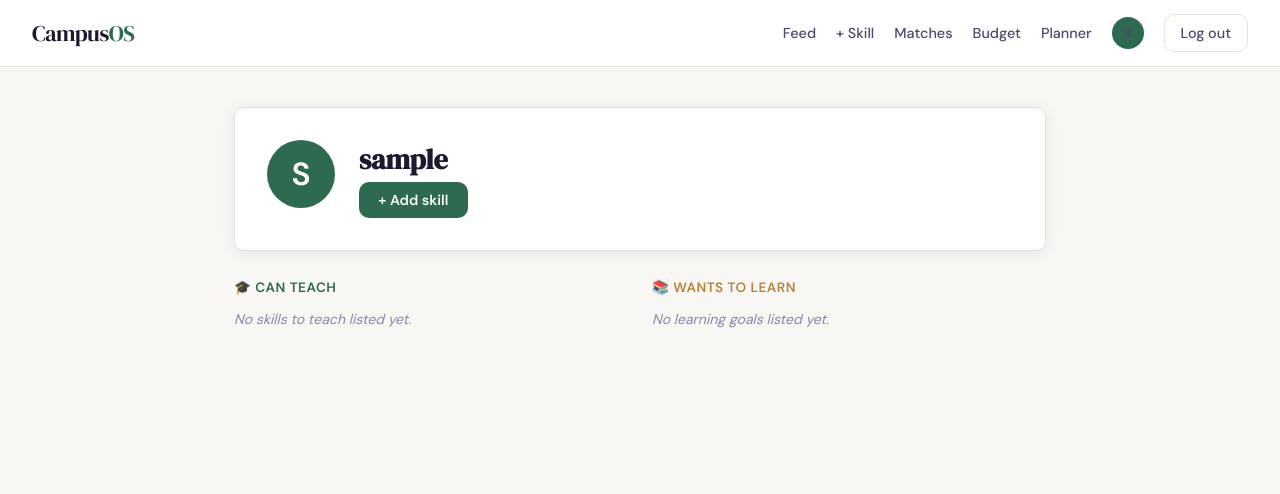
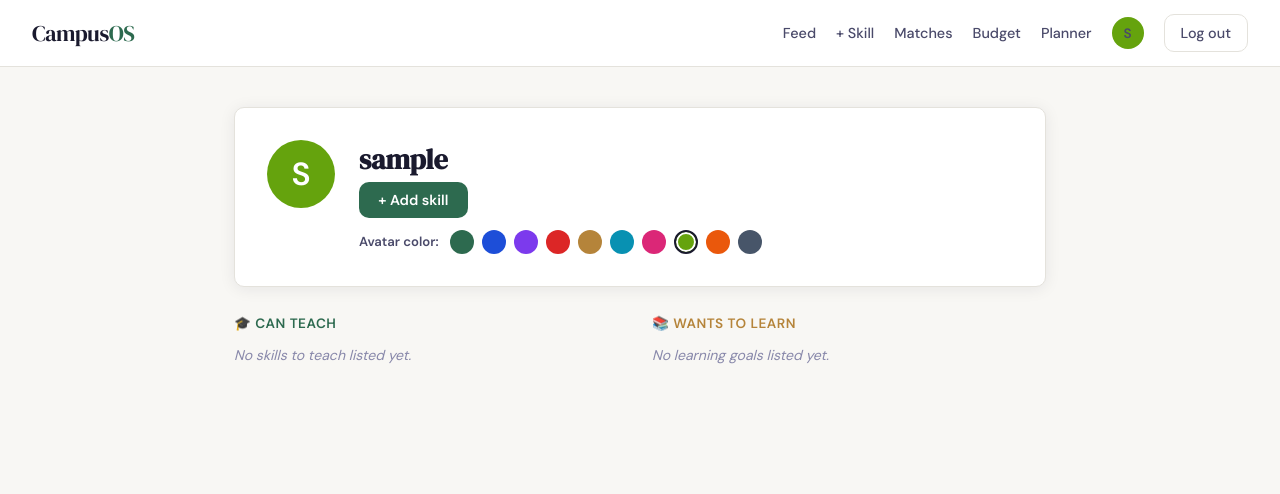
Before and after one commit to jerebear02/CampusOS, a Flask app: a page that uses templates/layout.html in a window 1280 px wide. Shown: the top 494 px of the page. Run offline with Flask 3, Linux system fonts and the light colour scheme; the visitor is signed in with stand-in values (Sample User, id 1); data comes from the database, SQL or seed files in the repository; data that the repository does not hold is empty.

Commit message:
Add color-based profile avatars
- New users column: avatar_color (TEXT, nullable). Idempotent ALTER TABLE
  migration in both app.py and seed_demo.py so existing DBs auto-upgrade.
- 10-color palette tuned for white-text legibility. New avatar_color_for()
  helper falls back to a stable MD5-hash palette pick on the username so
  existing users get a distinct color without backfill.
- Register form: swatch grid (10 radio-styled circles, current selection
  shown with a ring) before submit; falls back to first palette color.
- Own profile page: inline color picker — clicking a swatch POSTs to
  /profile/color and flashes a confirmation. Other-user profiles read-only.
- Color renders on the navbar avatar, every feed card, and the profile
  header. White text everywhere.
- Seed assigns each demo user a distinct color so the demo doesn't look
  monochrome.

Co-Authored-By: Claude Opus 4.7 <noreply@anthropic.com>

```diff
--- a/app.py
+++ b/app.py
@@ -1,6 +1,7 @@
 import os
 import json
 import math
+import hashlib
 import secrets
 import sqlite3
 from collections import defaultdict
@@ -46,6 +47,54 @@ def init_db():
         conn.close()
 
 
+def migrate_db():
+    """Idempotent ALTER TABLE migrations for databases predating new columns."""
+    conn = get_db()
+    user_cols = {r["name"] for r in conn.execute("PRAGMA table_info(users)").fetchall()}
+    if "avatar_color" not in user_cols:
+        conn.execute("ALTER TABLE users ADD COLUMN avatar_color TEXT")
+        conn.commit()
+    conn.close()
+
+
+# ─── Avatar colors ───────────────────────────────────────────────────────────
+
+# Palette designed for white text on a filled circle. All have decent contrast.
+AVATAR_PALETTE = [
+    "#2d6a4f",  # green (app accent)
+    "#1d4ed8",  # blue
+    "#7c3aed",  # purple
+    "#dc2626",  # red
+    "#b5843a",  # gold
+    "#0891b2",  # teal
+    "#db2777",  # pink
+    "#65a30d",  # lime
+    "#ea580c",  # orange
+    "#475569",  # slate
+]
+
+
+def avatar_color_for(user):
+    """Return the user's chosen avatar color, or a stable palette pick keyed
+    off their username so existing users get a distinct color without a backfill.
+    `user` can be a sqlite3.Row, dict, or anything with .get / [] access.
+    """
+    if user is None:
+        return AVATAR_PALETTE[0]
+    try:
+        stored = user["avatar_color"]
+    except (KeyError, IndexError):
+        stored = None
+    if stored:
+        return stored
+    try:
+        name = user["username"]
+    except (KeyError, IndexError):
+        return AVATAR_PALETTE[0]
+    h = int(hashlib.md5(name.encode("utf-8")).hexdigest()[:8], 16)
+    return AVATAR_PALETTE[h % len(AVATAR_PALETTE)]
+
+
 # ─── Auth decorator ──────────────────────────────────────────────────────────
 
 def login_required(f):
@@ -60,18 +109,25 @@ def login_required(f):
 # ─── Template globals ────────────────────────────────────────────────────────
 
 @app.context_processor
-def inject_nav_badges():
-    """Expose pending incoming match count to every template (for the navbar badge)."""
+def inject_nav_globals():
+    """Expose per-request globals to all templates: pending incoming match
+    count (for the navbar badge) and the logged-in user's avatar color."""
     user_id = session.get("user_id")
     if not user_id:
-        return {"pending_match_count": 0}
+        return {"pending_match_count": 0, "session_avatar_color": None}
     db = get_db()
     row = db.execute(
         "SELECT COUNT(*) AS n FROM matches WHERE receiver_id = ? AND status = 'pending'",
         (user_id,)
     ).fetchone()
+    user = db.execute(
+        "SELECT username, avatar_color FROM users WHERE id = ?", (user_id,)
+    ).fetchone()
     db.close()
-    return {"pending_match_count": row["n"] if row else 0}
+    return {
+        "pending_match_count": row["n"] if row else 0,
+        "session_avatar_color": avatar_color_for(user) if user else None,
+    }
 
 
 # ─── AI: Skill Match Ranker ──────────────────────────────────────────────────
@@ -106,13 +162,20 @@ def index():
 @app.route("/register", methods=["GET", "POST"])
 def register():
     if request.method == "POST":
-        username = request.form.get("username", "").strip()
-        email    = request.form.get("email", "").strip()
-        password = request.form.get("password", "")
-        school   = request.form.get("school", "").strip()
-        bio      = request.form.get("bio", "").strip()
+        username     = request.form.get("username", "").strip()
+        email        = request.form.get("email", "").strip()
+        password     = request.form.get("password", "")
+        school       = request.form.get("school", "").strip()
+        bio          = request.form.get("bio", "").strip()
+        avatar_color = request.form.get("avatar_color", "").strip()
+        # Only accept palette colors — anything else falls back to default pick.
+        if avatar_color not in AVATAR_PALETTE:
+            avatar_color = ""
 
-        form_data = {"username": username, "email": email, "school": school, "bio": bio}
+        form_data = {
+            "username": username, "email": email, "school": school,
+            "bio": bio, "avatar_color": avatar_color or AVATAR_PALETTE[0],
+        }
 
         if not username or not email or not password:
             flash("Username, email, and password are required.", "error")
@@ -130,8 +193,9 @@ def register():
 
         pw_hash = generate_password_hash(password)
         db.execute(
-            "INSERT INTO users (username, email, password_hash, school, bio) VALUES (?, ?, ?, ?, ?)",
-            (username, email, pw_hash, school, bio)
+            "INSERT INTO users (username, email, password_hash, school, bio, avatar_color) "
+            "VALUES (?, ?, ?, ?, ?, ?)",
+            (username, email, pw_hash, school, bio, avatar_color or None)
         )
         db.commit()
         user = db.execute("SELECT id FROM users WHERE username = ?", (username,)).fetchone()
@@ -142,7 +206,7 @@ def register():
         flash(f"Welcome to CampusOS, {username}!", "success")
         return redirect(url_for("feed"))
 
-    return render_template("register.html", form={})
+    return render_template("register.html", form={"avatar_color": AVATAR_PALETTE[0]})
 
 
 @app.route("/login", methods=["GET", "POST"])
@@ -193,7 +257,7 @@ def feed():
 
     # Build the skills query with optional school filter applied at SQL level.
     sql = """
-        SELECT s.*, u.username, u.school, u.bio
+        SELECT s.*, u.username, u.school, u.bio, u.avatar_color
         FROM skills s
         JOIN users u ON s.user_id = u.id
         WHERE s.type = 'teach' AND s.user_id != ?
@@ -341,6 +405,26 @@ def profile(username):
                            learn_skills=learn_skills,
                            is_own_profile=is_own_profile,
                            pending_match_ids=pending_match_ids)
+
+
+# ── Profile color ─────────────────────────────────────────────────────────────
+
+@app.route("/profile/color", methods=["POST"])
+@login_required
+def update_avatar_color():
+    color = request.form.get("avatar_color", "").strip()
+    if color not in AVATAR_PALETTE:
+        flash("Invalid color.", "error")
+        return redirect(url_for("profile", username=session["username"]))
+    db = get_db()
+    db.execute(
+        "UPDATE users SET avatar_color = ? WHERE id = ?",
+        (color, session["user_id"])
+    )
+    db.commit()
+    db.close()
+    flash("Avatar color updated.", "success")
+    return redirect(url_for("profile", username=session["username"]))
 
 
 # ── Matches ───────────────────────────────────────────────────────────────────
@@ -1005,10 +1089,16 @@ def transfer_community():
 # ─── Bootstrap ───────────────────────────────────────────────────────────────
 
 # Init the DB on import so the schema exists under gunicorn too (not just
-# when running `python app.py`). CREATE TABLE IF NOT EXISTS makes this safe
-# to call every boot.
+# when running `python app.py`). CREATE TABLE IF NOT EXISTS makes init_db
+# safe to call every boot; migrate_db is also idempotent.
 if not os.path.exists(DB_PATH):
     init_db()
+migrate_db()
+
+# Expose avatar helper + palette to Jinja so templates can render colors
+# without each route having to pass them in.
+app.jinja_env.globals["avatar_color_for"] = avatar_color_for
+app.jinja_env.globals["AVATAR_PALETTE"] = AVATAR_PALETTE
 
 
 if __name__ == "__main__":
--- a/schema.sql
+++ b/schema.sql
@@ -7,6 +7,7 @@ CREATE TABLE IF NOT EXISTS users (
     password_hash TEXT NOT NULL,
     school TEXT,
     bio TEXT,
+    avatar_color TEXT,
     created_at TIMESTAMP DEFAULT CURRENT_TIMESTAMP
 );
 
--- a/static/style.css
+++ b/static/style.css
@@ -71,6 +71,49 @@ img { max-width: 100%; }
   font-size: .85rem;
 }
 .nav-with-badge { display: inline-flex; align-items: center; gap: .35rem; }
+
+/* Avatar circles get their bg color from inline style, but text stays white
+   regardless of which palette color is picked. */
+.nav-avatar, .skill-avatar, .profile-avatar-lg { color: #fff; }
+
+/* Color picker swatches — used on register and own-profile */
+.color-picker {
+  display: flex;
+  flex-wrap: wrap;
+  gap: .5rem;
+  align-items: center;
+  margin-top: .75rem;
+}
+.color-picker-label {
+  font-size: .82rem;
+  color: var(--ink-soft);
+  font-weight: 600;
+  margin-right: .2rem;
+}
+.swatch-btn {
+  display: inline-block;
+  width: 24px;
+  height: 24px;
+  border-radius: 50%;
+  border: 2px solid transparent;
+  cursor: pointer;
+  padding: 0;
+  transition: transform .1s, border-color .15s;
+}
+.swatch-btn:hover { transform: scale(1.12); }
+.swatch-active { border-color: var(--ink); box-shadow: 0 0 0 2px #fff inset; }
+
+/* Radio-based swatch on the register form: hide the radio, style the span */
+.swatch-radio { display: inline-flex; cursor: pointer; }
+.swatch-radio input[type=radio] { position: absolute; opacity: 0; pointer-events: none; }
+.swatch-radio:has(input:checked) .swatch-btn {
+  border-color: var(--ink);
+  box-shadow: 0 0 0 2px #fff inset;
+}
+.color-picker-register { margin-top: 0; }
+
+.profile-actions { margin-bottom: .5rem; }
+
 .nav-badge {
   background: #1d4ed8;
   color: #fff;
--- a/templates/feed.html
+++ b/templates/feed.html
@@ -64,7 +64,7 @@
         {% for skill in skills %}
           <div class="skill-card">
             <div class="skill-card-top">
-              <div class="skill-avatar">{{ skill.username[0].upper() }}</div>
+              <div class="skill-avatar" style="background:{{ avatar_color_for(skill) }}; color:#fff">{{ skill.username[0].upper() }}</div>
               <div>
                 <a href="{{ url_for('profile', username=skill.username) }}" class="skill-user">{{ skill.username }}</a>
                 {% if skill.school %}<span class="skill-school">{{ skill.school }}</span>{% endif %}
--- a/templates/layout.html
+++ b/templates/layout.html
@@ -22,7 +22,7 @@
         </a>
         <a href="{{ url_for('budget') }}">Budget</a>
         <a href="{{ url_for('planner') }}">Planner</a>
-        <a href="{{ url_for('profile', username=session.username) }}" class="nav-avatar">{{ session.username[0].upper() }}</a>
+        <a href="{{ url_for('profile', username=session.username) }}" class="nav-avatar" style="background:{{ session_avatar_color or '#2d6a4f' }}">{{ session.username[0].upper() }}</a>
         <a href="{{ url_for('logout') }}" class="btn-ghost">Log out</a>
       {% else %}
         <a href="{{ url_for('login') }}">Log in</a>
--- a/templates/profile.html
+++ b/templates/profile.html
@@ -4,14 +4,27 @@
 {% block content %}
 <div class="profile-wrap">
 
+  {% set user_color = avatar_color_for(user) %}
   <div class="profile-header">
-    <div class="profile-avatar-lg">{{ user.username[0].upper() }}</div>
+    <div class="profile-avatar-lg" style="background:{{ user_color }}">{{ user.username[0].upper() }}</div>
     <div class="profile-meta">
       <h2>{{ user.username }}</h2>
       {% if user.school %}<p class="profile-school">🏫 {{ user.school }}</p>{% endif %}
       {% if user.bio %}<p class="profile-bio">{{ user.bio }}</p>{% endif %}
       {% if is_own_profile %}
-        <a href="{{ url_for('add_skill') }}" class="btn-primary">+ Add skill</a>
+        <div class="profile-actions">
+          <a href="{{ url_for('add_skill') }}" class="btn-primary">+ Add skill</a>
+        </div>
+        <form method="POST" action="{{ url_for('update_avatar_color') }}" class="color-picker">
+          <span class="color-picker-label">Avatar color:</span>
+          {% for c in AVATAR_PALETTE %}
+            <button type="submit" name="avatar_color" value="{{ c }}"
+                    class="swatch-btn {% if c == user_color %}swatch-active{% endif %}"
+                    style="background:{{ c }}"
+                    aria-label="Set avatar color {{ c }}"
+                    title="{{ c }}"></button>
+          {% endfor %}
+        </form>
       {% endif %}
     </div>
   </div>
```
Also changed, not shown: seed_demo.py (+15 -11 lines), templates/register.html (+12 -0 lines).
